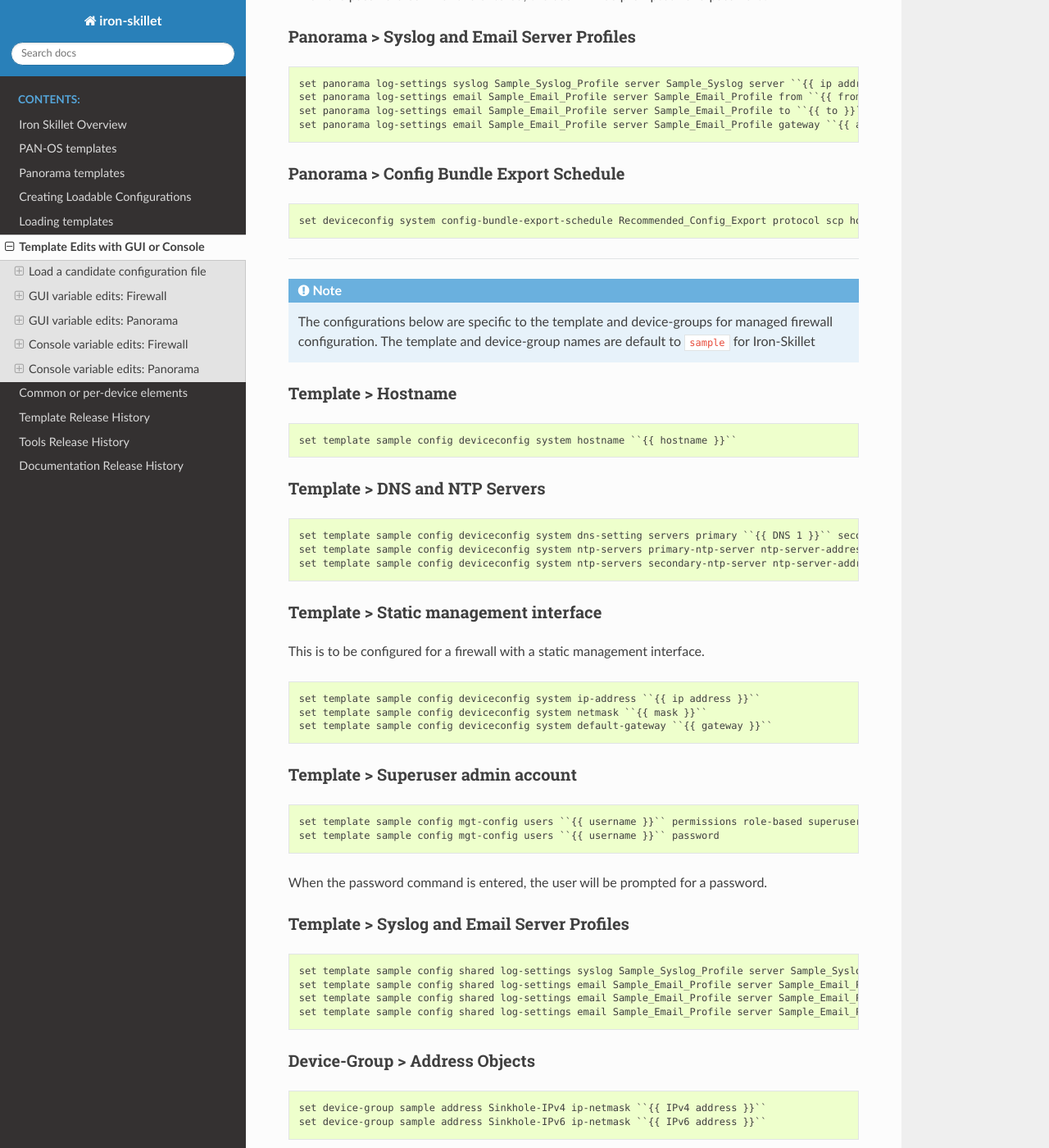
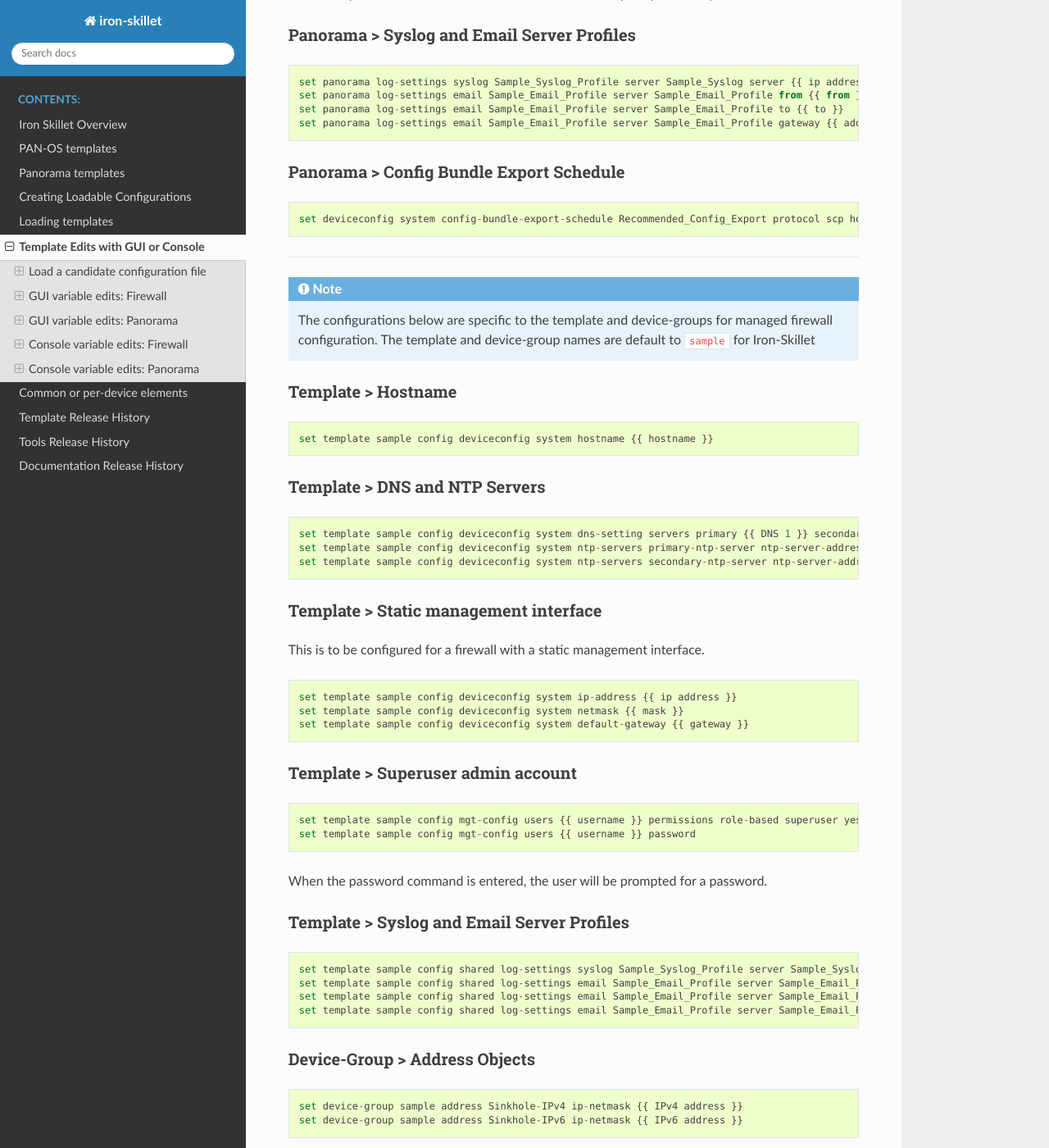
Before and after one commit to PaloAltoNetworks/iron-skillet, a Sphinx documentation site: the page built from docs/template_gui_edits.rst, in a window 1280 px wide and 1400 px high, scrolled down 15859 px. Shown: the whole window at 82% size. Built offline with Sphinx 7.4.7 and the Read the Docs theme 2.0.0, drawn with Linux system fonts in a browser that asks for light colours; some of the changed text lies outside the part shown.

Commit message:
docs format clean up for cli entries

```diff
--- a/docs/template_gui_edits.rst
+++ b/docs/template_gui_edits.rst
@@ -500,7 +500,7 @@ This section is specific to a non-Panorama managed NGFW.
 Instead of using the GUI to make template edits for each variable value, below are steps using SET commands to make
 the same candidate configuration changes.
 
-The ``{{ text }}`` values denotes where a variable is used in the template.
+The {{ text }} values denotes where a variable is used in the template.
 
 
 Hostname
@@ -508,7 +508,7 @@ Hostname
 
 ::
 
-   set deviceconfig system hostname ``{{ hostname }}``
+   set deviceconfig system hostname {{ hostname }}
 
 
 DNS and NTP Servers
@@ -516,9 +516,9 @@ DNS and NTP Servers
 
 ::
 
-   set deviceconfig system dns-setting servers primary ``{{ DNS 1 }}`` secondary ``{{ DNS 2 }}``
-   set deviceconfig system ntp-servers primary-ntp-server ntp-server-address ``{{ NTP 1 }}``
-   set deviceconfig system ntp-servers secondary-ntp-server ntp-server-address ``{{ NTP 2 }}``
+   set deviceconfig system dns-setting servers primary {{ DNS 1 }} secondary {{ DNS 2 }}
+   set deviceconfig system ntp-servers primary-ntp-server ntp-server-address {{ NTP 1 }}
+   set deviceconfig system ntp-servers secondary-ntp-server ntp-server-address {{ NTP 2 }}
 
 
 Static management interface
@@ -526,7 +526,7 @@ Static management interface
 
 ::
 
-   set deviceconfig system ip-address ``{{ ip address }}`` netmask ``{{ mask }}`` default-gateway ``{{ gateway }}``
+   set deviceconfig system ip-address {{ ip address }} netmask {{ mask }} default-gateway {{ gateway }}
 
 
 Superuser admin account
@@ -534,8 +534,8 @@ Superuser admin account
 
 ::
 
-   set mgt-config users ``{{ username }}`` permissions role-based superuser yes
-   set mgt-config users ``{{ username }}`` password
+   set mgt-config users {{ username }} permissions role-based superuser yes
+   set mgt-config users {{ username }} password
 
 When the password command is entered, the user will be prompted for a password.
 
@@ -545,18 +545,18 @@ Syslog and Email Server Profiles
 
 ::
 
-   set shared log-settings syslog Sample_Syslog_Profile server Sample_Syslog server ``{{ ip address }}``
-   set shared log-settings email Sample_Email_Profile server Sample_Email_Profile from ``{{ from }}``
-   set shared log-settings email Sample_Email_Profile server Sample_Email_Profile to ``{{ to }}``
-   set shared log-settings email Sample_Email_Profile server Sample_Email_Profile gateway ``{{ address }}``
+   set shared log-settings syslog Sample_Syslog_Profile server Sample_Syslog server {{ ip address }}
+   set shared log-settings email Sample_Email_Profile server Sample_Email_Profile from {{ from }}
+   set shared log-settings email Sample_Email_Profile server Sample_Email_Profile to {{ to }}
+   set shared log-settings email Sample_Email_Profile server Sample_Email_Profile gateway {{ address }}
 
 Address Objects
 ~~~~~~~~~~~~~~~
 
 ::
 
-   set address Sinkhole-IPv4 ip-netmask ``{{ IPv4 address }}``
-   set address Sinkhole-IPv6 ip-netmask ``{{ IPv6 address }}``
+   set address Sinkhole-IPv4 ip-netmask {{ IPv4 address }}
+   set address Sinkhole-IPv6 ip-netmask {{ IPv6 address }}
 
 Anti-Spyware Security Profiles
 ~~~~~~~~~~~~~~~~~~~~~~~~~~~~~~
@@ -565,8 +565,8 @@ The same commands are used across all of the template security profiles ending i
 
 ::
 
-   set profiles spyware ``{{ profile name }}`` botnet-domains sinkhole ipv4-address ``{{ IPv4 address }}``
-   set profiles spyware ``{{ profile name }}`` botnet-domains sinkhole ipv6-address ``{{ IPv6 address }}``
+   set profiles spyware {{ profile name }} botnet-domains sinkhole ipv4-address {{ IPv4 address }}
+   set profiles spyware {{ profile name }} botnet-domains sinkhole ipv6-address {{ IPv6 address }}
 
 ----------------------------------------------------------------------------------------------
 
@@ -578,7 +578,7 @@ This section is specific to configuration of a Panorama management system.
 Instead of using the GUI to make template edits for each variable value, below are steps using SET commands to make
 the same candidate configuration changes.
 
-The ``{{ text }}`` values denotes where a variable is used in the template.
+The {{ text }} values denotes where a variable is used in the template.
 
 .. Note::
    The initial configurations are specific to the Panorama platform itself. The managed firewall configurations
@@ -590,7 +590,7 @@ Panorama > Hostname
 
 ::
 
-   set deviceconfig system hostname ``{{ hostname }}``
+   set deviceconfig system hostname {{ hostname }}
 
 
 Panorama > DNS and NTP Servers
@@ -598,9 +598,9 @@ Panorama > DNS and NTP Servers
 
 ::
 
-   set deviceconfig system dns-setting servers primary ``{{ DNS 1 }}`` secondary ``{{ DNS 2 }}``
-   set deviceconfig system ntp-servers primary-ntp-server ntp-server-address ``{{ NTP 1 }}``
-   set deviceconfig system ntp-servers secondary-ntp-server ntp-server-address ``{{ NTP 2 }}``
+   set deviceconfig system dns-setting servers primary {{ DNS 1 }} secondary {{ DNS 2 }}
+   set deviceconfig system ntp-servers primary-ntp-server ntp-server-address {{ NTP 1 }}
+   set deviceconfig system ntp-servers secondary-ntp-server ntp-server-address {{ NTP 2 }}
 
 
 Panorama > Static management interface
@@ -608,7 +608,7 @@ Panorama > Static management interface
 
 ::
 
-   set deviceconfig system ip-address ``{{ ip address }}`` netmask ``{{ mask }}`` default-gateway ``{{ gateway }}``
+   set deviceconfig system ip-address {{ ip address }} netmask {{ mask }} default-gateway {{ gateway }}
 
 
 Panorama > Superuser admin account
@@ -616,8 +616,8 @@ Panorama > Superuser admin account
 
 ::
 
-   set mgt-config users ``{{ username }}`` permissions role-based superuser yes
-   set mgt-config users ``{{ username }}`` password
+   set mgt-config users {{ username }} permissions role-based superuser yes
+   set mgt-config users {{ username }} password
 
 When the password command is entered, the user will be prompted for a password.
 
@@ -627,17 +627,17 @@ Panorama > Syslog and Email Server Profiles
 
 ::
 
-   set panorama log-settings syslog Sample_Syslog_Profile server Sample_Syslog server ``{{ ip address }}``
-   set panorama log-settings email Sample_Email_Profile server Sample_Email_Profile from ``{{ from }}``
-   set panorama log-settings email Sample_Email_Profile server Sample_Email_Profile to ``{{ to }}``
-   set panorama log-settings email Sample_Email_Profile server Sample_Email_Profile gateway ``{{ address }}``
+   set panorama log-settings syslog Sample_Syslog_Profile server Sample_Syslog server {{ ip address }}
+   set panorama log-settings email Sample_Email_Profile server Sample_Email_Profile from {{ from }}
+   set panorama log-settings email Sample_Email_Profile server Sample_Email_Profile to {{ to }}
+   set panorama log-settings email Sample_Email_Profile server Sample_Email_Profile gateway {{ address }}
 
 Panorama > Config Bundle Export Schedule
 ~~~~~~~~~~~~~~~~~~~~~~~~~~~~~~~~~~~~~~~~
 
 ::
 
-   set deviceconfig system config-bundle-export-schedule Recommended_Config_Export protocol scp hostname ``{{ ip address }}``
+   set deviceconfig system config-bundle-export-schedule Recommended_Config_Export protocol scp hostname {{ ip address }}
 
 ------------------------------------------------------------------------------------------------------------------
 
@@ -651,7 +651,7 @@ Template > Hostname
 
 ::
 
-   set template sample config deviceconfig system hostname ``{{ hostname }}``
+   set template sample config deviceconfig system hostname {{ hostname }}
 
 
 Template > DNS and NTP Servers
@@ -659,9 +659,9 @@ Template > DNS and NTP Servers
 
 ::
 
-   set template sample config deviceconfig system dns-setting servers primary ``{{ DNS 1 }}`` secondary ``{{ DNS 2 }}``
-   set template sample config deviceconfig system ntp-servers primary-ntp-server ntp-server-address ``{{ NTP 1 }}``
-   set template sample config deviceconfig system ntp-servers secondary-ntp-server ntp-server-address ``{{ NTP 2 }}``
+   set template sample config deviceconfig system dns-setting servers primary {{ DNS 1 }} secondary {{ DNS 2 }}
+   set template sample config deviceconfig system ntp-servers primary-ntp-server ntp-server-address {{ NTP 1 }}
+   set template sample config deviceconfig system ntp-servers secondary-ntp-server ntp-server-address {{ NTP 2 }}
 
 
 Template > Static management interface
@@ -671,9 +671,9 @@ This is to be configured for a firewall with a static management interface.
 
 ::
 
-   set template sample config deviceconfig system ip-address ``{{ ip address }}``
-   set template sample config deviceconfig system netmask ``{{ mask }}``
-   set template sample config deviceconfig system default-gateway ``{{ gateway }}``
+   set template sample config deviceconfig system ip-address {{ ip address }}
+   set template sample config deviceconfig system netmask {{ mask }}
+   set template sample config deviceconfig system default-gateway {{ gateway }}
 
 
 Template > Superuser admin account
@@ -681,8 +681,8 @@ Template > Superuser admin account
 
 ::
 
-   set template sample config mgt-config users ``{{ username }}`` permissions role-based superuser yes
-   set template sample config mgt-config users ``{{ username }}`` password
+   set template sample config mgt-config users {{ username }} permissions role-based superuser yes
+   set template sample config mgt-config users {{ username }} password
 
 When the password command is entered, the user will be prompted for a password.
 
@@ -692,10 +692,10 @@ Template > Syslog and Email Server Profiles
 
 ::
 
-   set template sample config shared log-settings syslog Sample_Syslog_Profile server Sample_Syslog server ``{{ ip address }}``
-   set template sample config shared log-settings email Sample_Email_Profile server Sample_Email_Profile from ``{{ from }}``
-   set template sample config shared log-settings email Sample_Email_Profile server Sample_Email_Profile to ``{{ to }}``
-   set template sample config shared log-settings email Sample_Email_Profile server Sample_Email_Profile gateway ``{{ address }}``
+   set template sample config shared log-settings syslog Sample_Syslog_Profile server Sample_Syslog server {{ ip address }}
+   set template sample config shared log-settings email Sample_Email_Profile server Sample_Email_Profile from {{ from }}
+   set template sample config shared log-settings email Sample_Email_Profile server Sample_Email_Profile to {{ to }}
+   set template sample config shared log-settings email Sample_Email_Profile server Sample_Email_Profile gateway {{ address }}
 
 
 Device-Group > Address Objects
@@ -703,8 +703,8 @@ Device-Group > Address Objects
 
 ::
 
-   set device-group sample address Sinkhole-IPv4 ip-netmask ``{{ IPv4 address }}``
-   set device-group sample address Sinkhole-IPv6 ip-netmask ``{{ IPv6 address }}``
+   set device-group sample address Sinkhole-IPv4 ip-netmask {{ IPv4 address }}
+   set device-group sample address Sinkhole-IPv6 ip-netmask {{ IPv6 address }}
 
 
 Device-Group Anti-Spyware Security Profiles
@@ -714,5 +714,5 @@ The same commands are used across all of the template security profiles ending i
 
 ::
 
-   set device-group sample profiles spyware ``{{ profile name }}`` botnet-domains sinkhole ipv4-address ``{{ IPv4 address }}``
-   set device-group sample profiles spyware ``{{ profile name }}`` botnet-domains sinkhole ipv6-address ``{{ IPv6 address }}``
+   set device-group sample profiles spyware {{ profile name }} botnet-domains sinkhole ipv4-address {{ IPv4 address }}
+   set device-group sample profiles spyware {{ profile name }} botnet-domains sinkhole ipv6-address {{ IPv6 address }}
```
